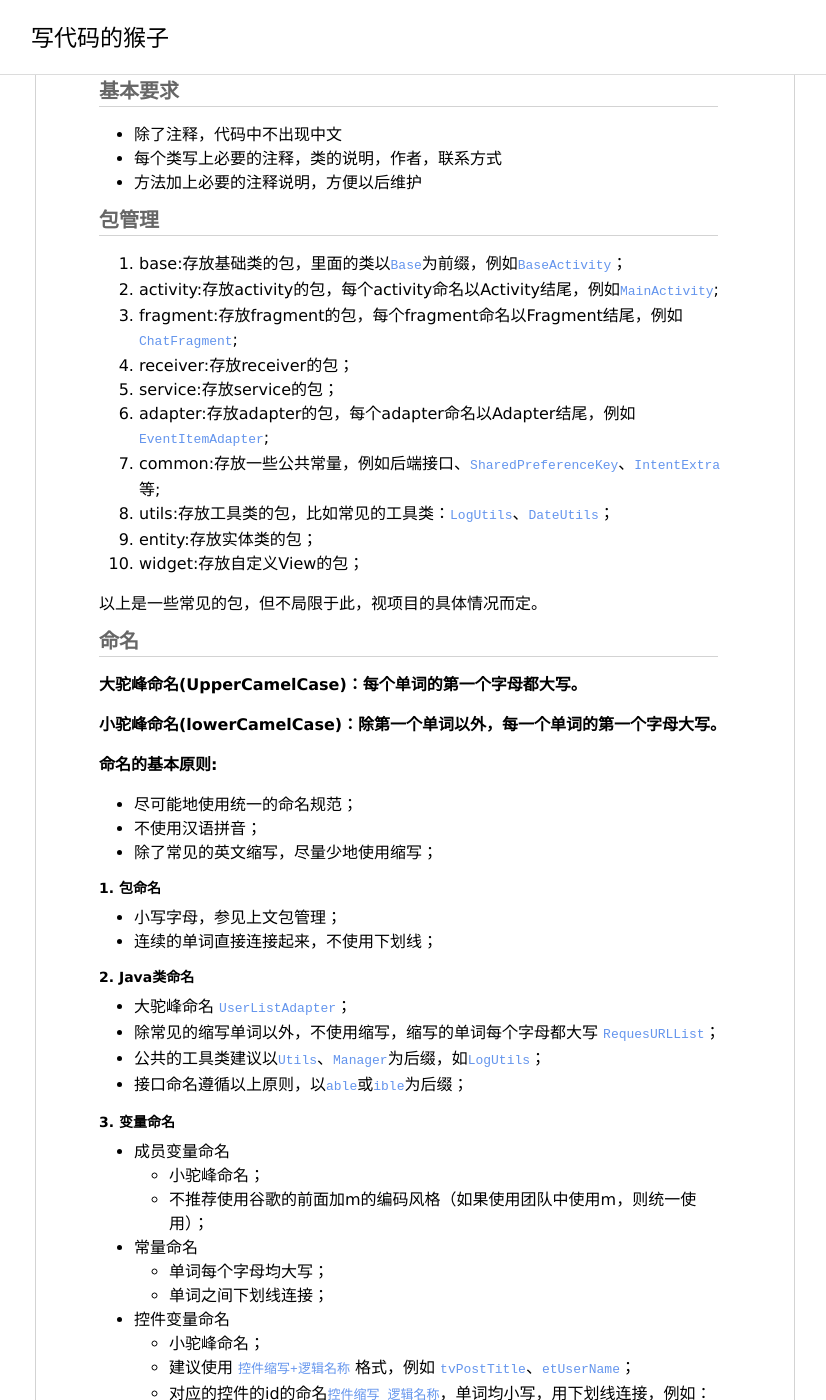
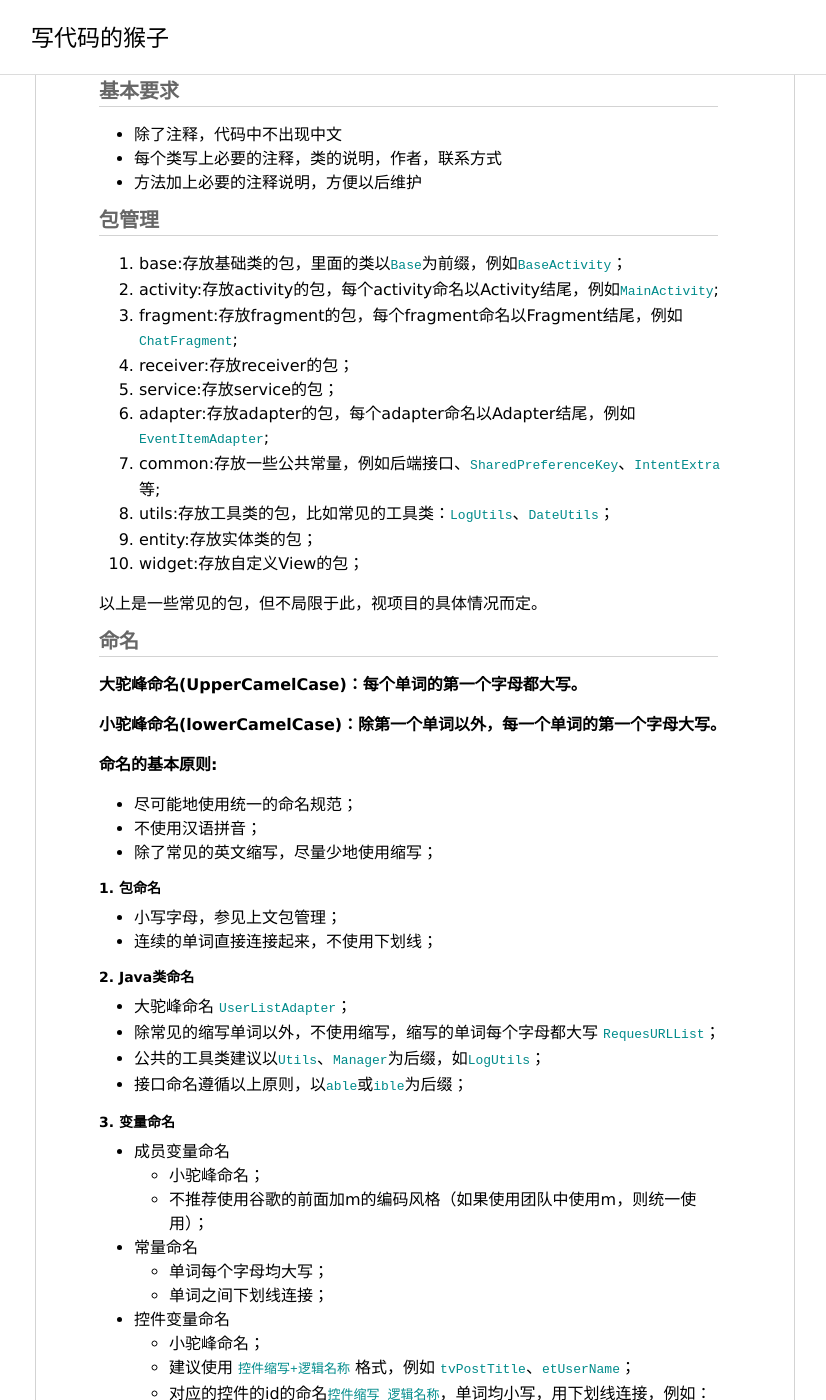
Before and after one commit to laobie/laobie.github.io, a Jekyll site: the page built from _posts/2015-11-2-Code-Style-Guidelines-for-Android.md, in a window 1280 px wide and 1400 px high, scrolled down 221 px. Shown: the whole window, without its empty margins (226-1052 px from the left). Built offline with Jekyll 4.4.1, drawn with Linux system fonts in a browser that asks for light colours; comment, search, counter and statistics services are not loaded.

Commit message:
change code layout

```diff
--- a/assets/css/post.css
+++ b/assets/css/post.css
@@ -161,7 +161,7 @@
 }
 
 code {
-    color: cornflowerblue;
+    color: darkcyan;
 }
 ul {
     margin-left: -5px;
--- a/assets/css/syntax.css
+++ b/assets/css/syntax.css
@@ -58,3 +58,8 @@
 .highlight .vg { color: #008080 } /* Name.Variable.Global */
 .highlight .vi { color: #008080 } /* Name.Variable.Instance */
 .highlight .il { color: #009999 } /* Literal.Number.Integer.Long */
+.highlight .lineno { color: #ccc; display:inline-block; padding: 0 5px; border-right:1px solid #ccc; }
+.highlight pre code { display: block; white-space: pre; overflow-x: auto; word-wrap: normal; }
+.highlight code{
+	color: black;
+}
```
